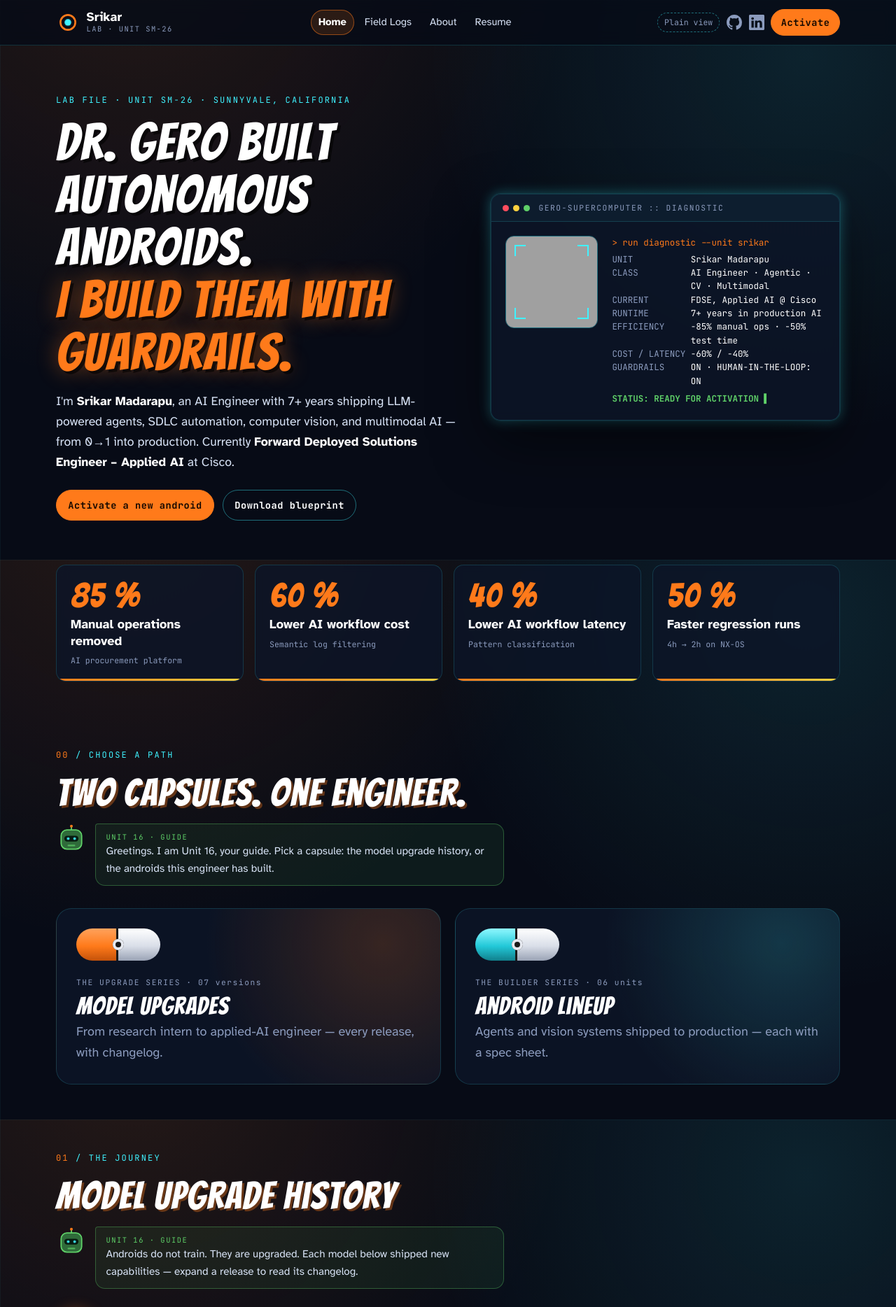
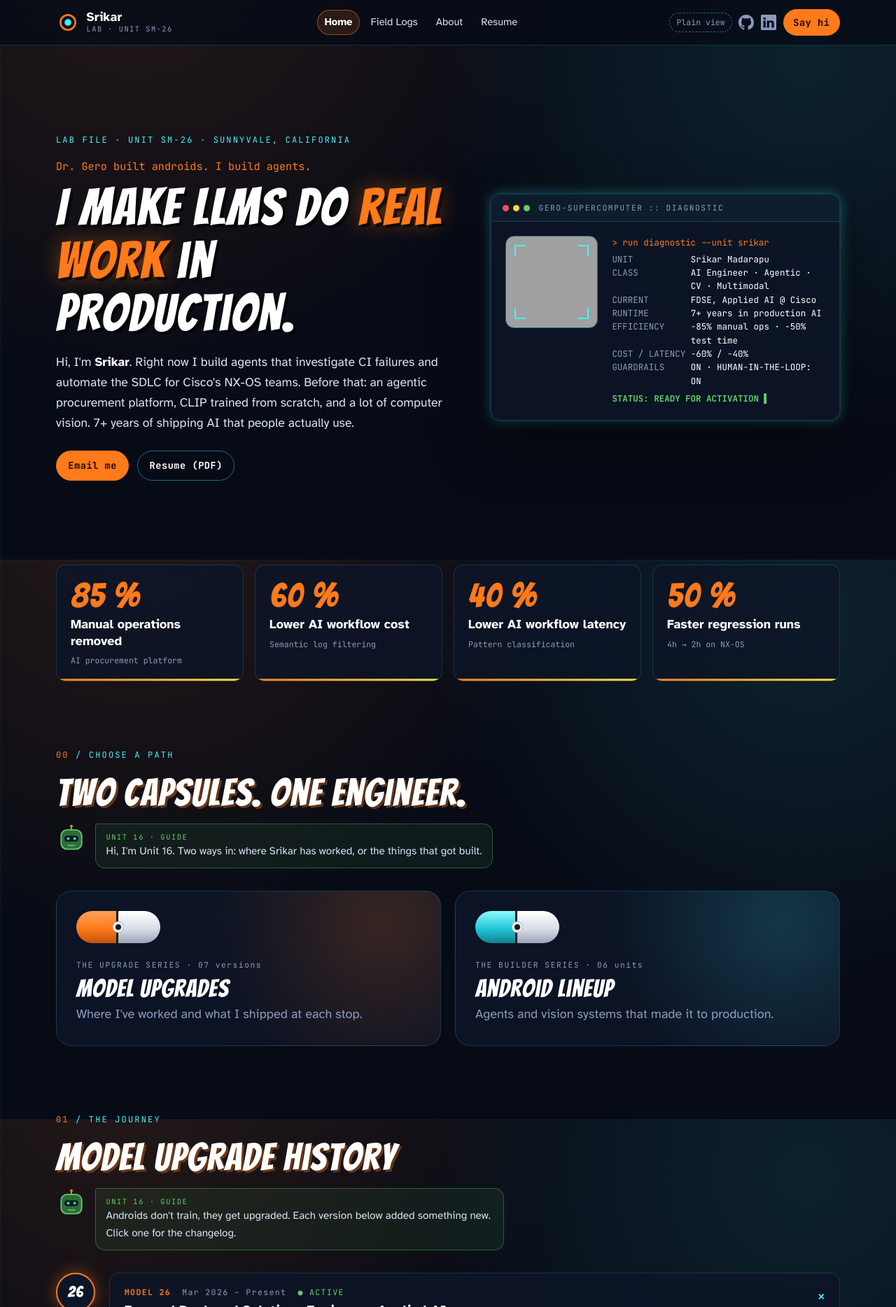
Before and after one commit to srikar8/srikar8.github.io, an Astro site: page / in a window 1280 px wide. Shown: the top 1868 px of the page at 70% size. Built offline with nearby package versions, Linux system fonts and the light colour scheme; Astro itself is replaced by a stand-in of ours; grey boxes are pictures that could not be loaded.

Commit message:
Rewrite site copy in a plain, builder-first voice (#2)
Co-authored-by: Cursor Agent <cursoragent@cursor.com>

```diff
--- a/src/components/Footer.astro
+++ b/src/components/Footer.astro
@@ -7,7 +7,7 @@ const today = new Date();
 	<div class="inner">
 		<p class="mono status">
 			<span class="dot deco" aria-hidden="true"></span>
-			<span class="t-theme">ALL UNITS NOMINAL · GUARDRAILS ON</span><span class="t-plain">Open to AI engineering roles</span>
+			<span class="t-theme">ALL UNITS NOMINAL</span><span class="t-plain">Open to AI engineering roles</span>
 		</p>
 		<p class="links">
 			<a href={`mailto:${profile.email}`}>{profile.email}</a>
--- a/src/components/Header.astro
+++ b/src/components/Header.astro
@@ -44,7 +44,7 @@ import { profile } from '../data/resume';
 				</svg>
 			</a>
 			<a class="btn btn-primary hire" href={`mailto:${profile.email}`}>
-				<span class="t-theme">Activate</span><span class="t-plain">Hire me</span>
+				Say hi
 			</a>
 		</div>
 	</nav>
--- a/src/data/resume.ts
+++ b/src/data/resume.ts
@@ -12,7 +12,7 @@ export const profile = {
 	photo: '/srikar.jpg',
 	years: '7+',
 	summary:
-		'AI Engineer with 7+ years of experience designing and deploying production-grade AI systems across enterprise, startups, and research. Specialized in LLM-powered agentic workflows, SDLC automation, computer vision, and multimodal AI. Delivered AI-first products from 0→1 into production, integrating with enterprise systems while ensuring reliability, cost efficiency, security, and scalability.',
+		"I've spent 7+ years building AI systems that run in production — first computer vision, now LLM agents. I like taking a messy real-world workflow, figuring out which parts actually need a model, and building the whole thing end to end: retrieval, tools, evals, deployment, and the unglamorous reliability work that makes it stick.",
 	offDuty: ['Photography', 'Road trips', 'Board & card games'],
 };
 
@@ -150,7 +150,7 @@ export const androids: Android[] = [
 		id: '01',
 		name: 'CI Investigator',
 		origin: 'Cisco',
-		mission: 'Reads Jenkins logs, test results, and diffs to classify failures as product defect, flaky test, or infra — then drafts the fix.',
+		mission: "Looks at a failed CI run — Jenkins logs, test results, the diff — and works out whether it's a real bug, a flaky test, or broken infra. Then proposes a fix and waits for a human to approve it.",
 		specs: ['LLM reasoning', 'Semantic log filtering', 'Langfuse traces'],
 		hitl: true,
 	},
@@ -158,7 +158,7 @@ export const androids: Android[] = [
 		id: '02',
 		name: 'Unified RAG Core',
 		origin: 'Cisco',
-		mission: 'Shared retrieval brain behind Webex bots and engineering workflows, with source citations and retrieval evals.',
+		mission: "One retrieval system behind Webex bots and internal tools. Answers come with citations, and retrieval quality is measured, not guessed.",
 		specs: ['RAG', 'Metadata filtering', 'Retrieval evaluation'],
 		hitl: false,
 	},
@@ -166,7 +166,7 @@ export const androids: Android[] = [
 		id: '03',
 		name: 'Procurement Agent',
 		origin: 'Right Pro',
-		mission: 'Plans and executes multistep procurement work autonomously — 85% of manual operations removed.',
+		mission: "Plans and runs multistep procurement tasks on its own. Took about 85% of the manual work out of the process.",
 		specs: ['Tool calling', 'Persistent memory', 'Policy guardrails'],
 		hitl: true,
 	},
@@ -174,7 +174,7 @@ export const androids: Android[] = [
 		id: '04',
 		name: 'Inbox & Docs Agent',
 		origin: 'Right Pro',
-		mission: 'Processes email and documents securely end to end on a multi-tenant storage layer.',
+		mission: "Reads incoming email and documents, pulls out what matters, and files it away — securely, per tenant.",
 		specs: ['MS Graph API', 'Azure Doc Intelligence', 'MCP tool registry'],
 		hitl: true,
 	},
@@ -182,7 +182,7 @@ export const androids: Android[] = [
 		id: '05',
 		name: 'Semantic Seeker',
 		origin: 'DePaul MedIX',
-		mission: 'Search images by text or image with a CLIP model trained from scratch and sub-second FAISS retrieval.',
+		mission: "Search images with text or another image. CLIP trained from scratch, FAISS for sub-second lookup.",
 		specs: ['CLIP', 'FAISS', 'PyTorch'],
 		hitl: false,
 	},
@@ -190,7 +190,7 @@ export const androids: Android[] = [
 		id: '06',
 		name: 'Safety Tracker',
 		origin: 'Origa Labs',
-		mission: 'Tracks people around industrial machinery in real time and keeps identity through occlusions.',
+		mission: "Tracks people around industrial machines in real time, and doesn't lose them when they walk behind something.",
 		specs: ['Deep SORT', 'Kalman filter', 'OpenVINO edge'],
 		hitl: false,
 	},
--- a/src/pages/index.astro
+++ b/src/pages/index.astro
@@ -46,24 +46,18 @@ const diagnostics = [
 						<span class="t-theme">Lab file · Unit SM-26 · {profile.location}</span>
 						<span class="t-plain">{profile.title} · {profile.location}</span>
 					</p>
-					<h1 class="display">
-						<span class="t-theme">
-							Dr. Gero built autonomous androids.<br /><span class="hl">I build them with guardrails.</span>
-						</span>
-						<span class="t-plain">I build production-grade agentic AI systems.</span>
-					</h1>
+					<p class="tagline mono t-theme">Dr. Gero built androids. I build agents.</p>
+					<h1 class="display">I make LLMs do <span class="hl">real work</span> in production.</h1>
 					<p class="lede">
-						I'm <strong>{profile.name}</strong>, an AI Engineer with {profile.years} years shipping LLM-powered agents,
-						SDLC automation, computer vision, and multimodal AI — from 0→1 into production. Currently
-						<strong>{profile.currentRole}</strong> at {profile.currentOrg}.
+						Hi, I'm <strong>Srikar</strong>. Right now I build agents that investigate CI failures and automate the
+						SDLC for Cisco's NX-OS teams. Before that: an agentic procurement platform, CLIP trained from scratch, and a
+						lot of computer vision. {profile.years} years of shipping AI that people actually use.
 					</p>
 					<div class="cta">
 						<a class="btn btn-primary" href={`mailto:${profile.email}`}>
-							<span class="t-theme">Activate a new android</span><span class="t-plain">Get in touch</span>
+							Email me
 						</a>
-						<a class="btn" href={profile.resume} target="_blank">
-							<span class="t-theme">Download blueprint</span><span class="t-plain">Download resume</span>
-						</a>
+						<a class="btn" href={profile.resume} target="_blank">Resume (PDF)</a>
 					</div>
 				</div>
 
@@ -120,7 +114,7 @@ const diagnostics = [
 					eyebrow="Choose a path"
 					title="Two capsules. One engineer."
 					plainTitle="Explore"
-					guide="Greetings. I am Unit 16, your guide. Pick a capsule: the model upgrade history, or the androids this engineer has built."
+					guide="Hi, I'm Unit 16. Two ways in: where Srikar has worked, or the things that got built."
 				/>
 				<div class="capsules">
 					<a class="capsule reveal" href="#upgrades">
@@ -129,7 +123,7 @@ const diagnostics = [
 						<span class="cap-title display">
 							<span class="t-theme">Model Upgrades</span><span class="t-plain">Experience</span>
 						</span>
-						<span class="cap-sub">From research intern to applied-AI engineer — every release, with changelog.</span>
+						<span class="cap-sub">Where I've worked and what I shipped at each stop.</span>
 					</a>
 					<a class="capsule capsule-b reveal" href="#androids">
 						<span class="cap deco" aria-hidden="true"><span class="cap-l"></span><span class="cap-r"></span><span class="cap-btn"></span></span>
@@ -137,7 +131,7 @@ const diagnostics = [
 						<span class="cap-title display">
 							<span class="t-theme">Android Lineup</span><span class="t-plain">Things I've built</span>
 						</span>
-						<span class="cap-sub">Agents and vision systems shipped to production — each with a spec sheet.</span>
+						<span class="cap-sub">Agents and vision systems that made it to production.</span>
 					</a>
 				</div>
 			</section>
@@ -149,7 +143,7 @@ const diagnostics = [
 					eyebrow="The journey"
 					title="Model upgrade history"
 					plainTitle="Experience"
-					guide="Androids do not train. They are upgraded. Each model below shipped new capabilities — expand a release to read its changelog."
+					guide="Androids don't train, they get upgraded. Each version below added something new. Click one for the changelog."
 				/>
 				<ol class="timeline">
 					{
@@ -191,7 +185,7 @@ const diagnostics = [
 					eyebrow="The work"
 					title="Android lineup"
 					plainTitle="Things I've built"
-					guide="Unlike the originals, these units obey. Every one ships with guardrails, evaluation, and a human in the loop where it matters."
+					guide="Things that actually shipped. Each one has evals, logging, and a human in the loop where it matters."
 				/>
 				<div class="grid">
 					{
@@ -232,7 +226,7 @@ const diagnostics = [
 					eyebrow="Installed modules"
 					title="Core systems"
 					plainTitle="Skills"
-					guide="Internal components detected. All modules are loaded and production-tested."
+					guide="The toolbox. Mostly Python and PyTorch, plus whatever the problem needs."
 				/>
 				<div class="mod-grid">
 					{
@@ -258,7 +252,7 @@ const diagnostics = [
 					eyebrow="Unit profile"
 					title="Engineer specification"
 					plainTitle="About me"
-					guide="Even the builder has a spec sheet. Training data and certified components are listed below."
+					guide="The person behind the units."
 				/>
 				<div class="profile-grid">
 					<div class="id-card panel reveal">
@@ -339,12 +333,11 @@ const diagnostics = [
 				<div class="energy deco" aria-hidden="true"></div>
 				<p class="eyebrow">06 / Activation</p>
 				<h2 class="display">
-					<span class="t-theme">Ready to activate a new android?</span><span class="t-plain">Let's work together</span>
+					<span class="t-theme">Want to build something?</span><span class="t-plain">Get in touch</span>
 				</h2>
 				<p class="mono cmdline deco">$ activate --unit srikar --mission "your-team"</p>
 				<p>
-					I help teams turn messy workflows into reliable agentic systems — with evaluation, observability, and
-					guardrails built in.
+					If you have a workflow that should be an agent, or an agent that keeps breaking, I'd like to hear about it.
 				</p>
 				<div class="cta">
 					<a class="btn btn-primary" href={`mailto:${profile.email}`}>{profile.email}</a>
@@ -424,6 +417,11 @@ const diagnostics = [
 				align-items: center;
 				min-height: calc(100vh - 160px);
 				margin-bottom: 3rem;
+			}
+			.tagline {
+				margin: 0.9rem 0 0;
+				font-size: 0.95rem;
+				color: var(--orange);
 			}
 			.hero h1 {
 				font-size: clamp(2.6rem, 6vw, 4.6rem);
```
Also changed, not shown: src/pages/about.astro (+7 -7 lines).
